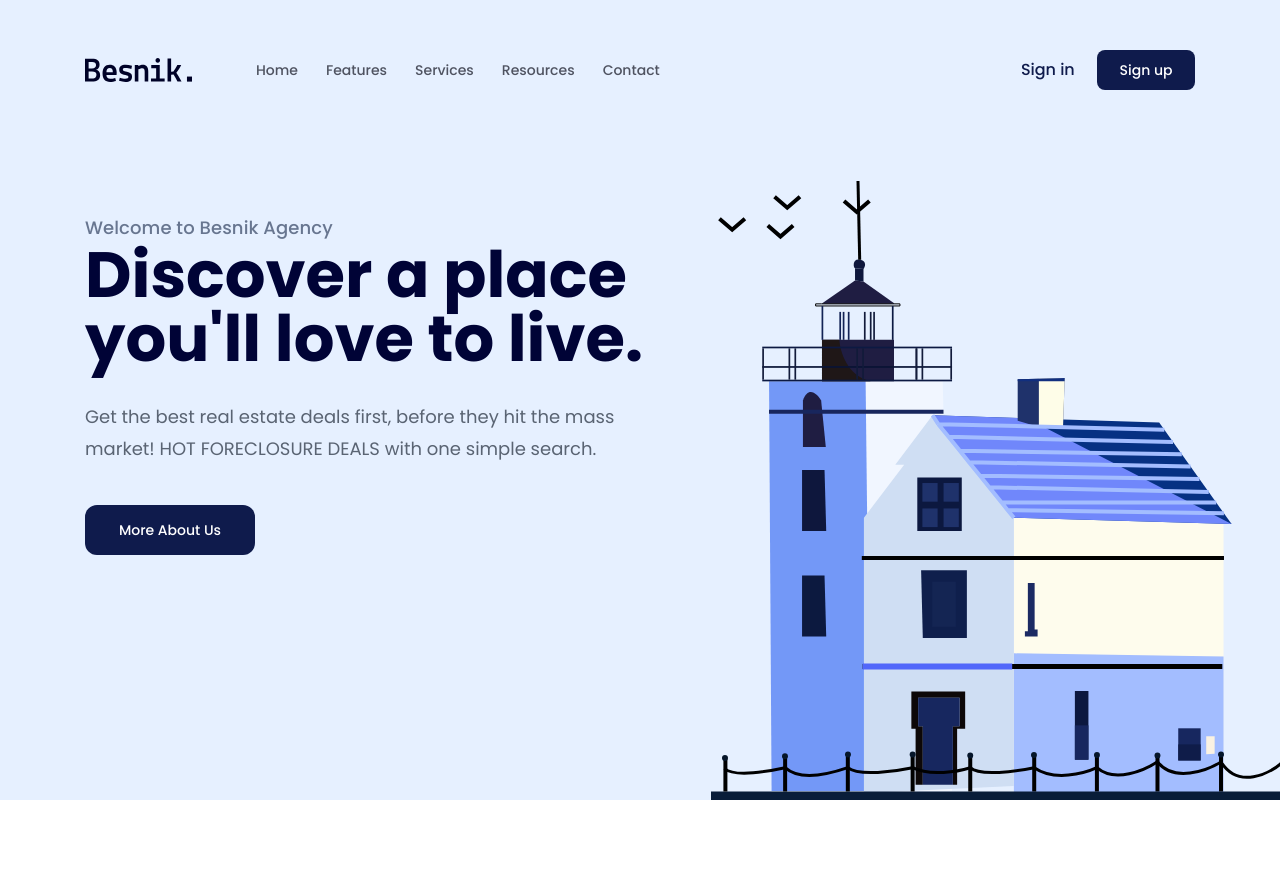
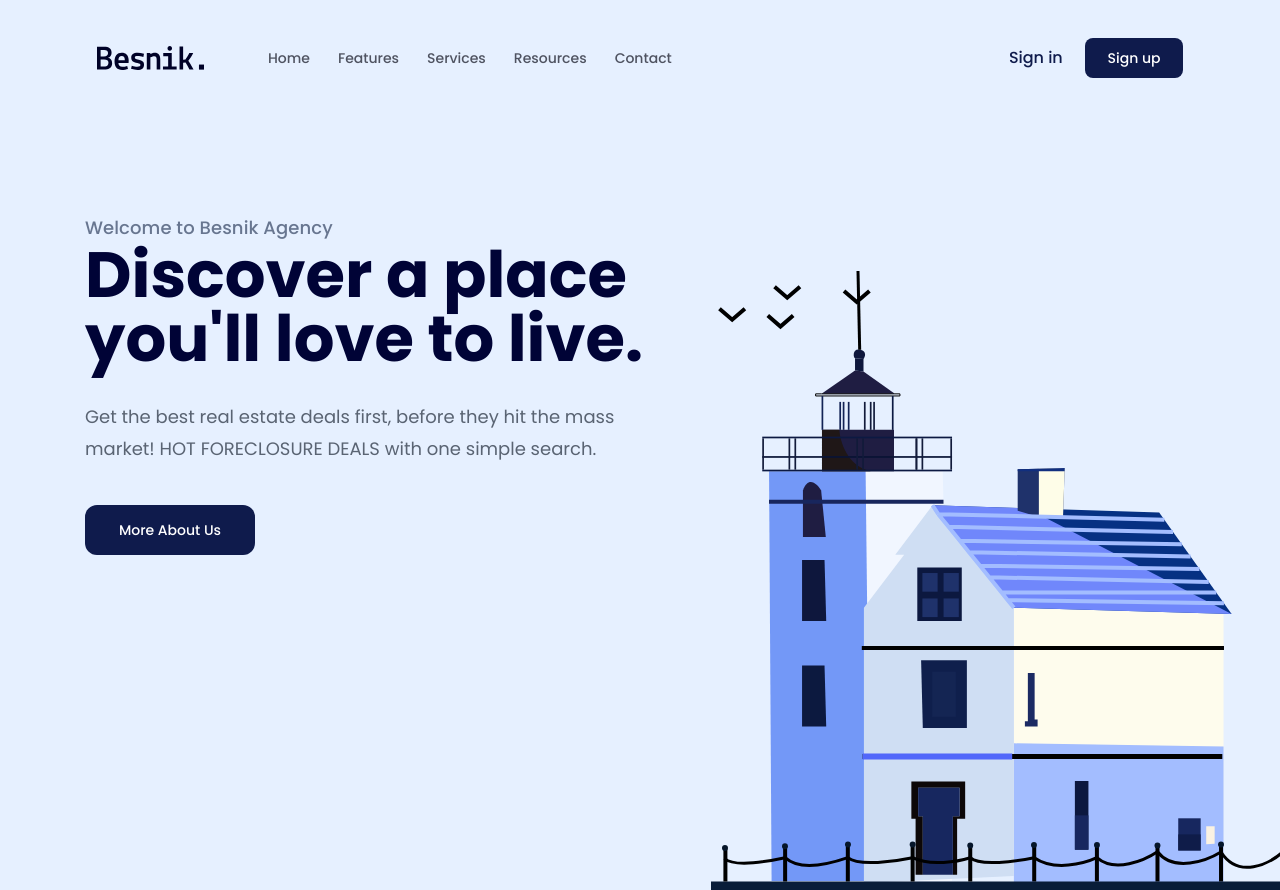
Before and after one commit to ducbaotaplaptrinh/duan-htmlcss-01, a plain HTML site: page index.html in a window 1280 px wide. Shown: the top 890 px of the page. Drawn offline with Linux system fonts and the light colour scheme.

Commit message:
cai thien headre

```diff
--- a/assets/css/styles.css
+++ b/assets/css/styles.css
@@ -46,16 +46,26 @@ a {
     -webkit-box-orient: vertical;
     overflow: hidden;
 }
+
 /*=========== header ===========*/
-.header {
+.fixheader {
+    background: #e6f0ff;
+    padding-top: 26px;
+    position: sticky;
+    top: -26px;
+    z-index: 1;
+}
+.hero-wrap {
+    display: flex;
     position: relative;
+    flex-direction: column;
     background: #e6f0ff;
     height: 100vh;
 }
 .navbar {
     display: flex;
     align-items: center;
-    padding-top: 50px;
+    padding: 12px;
 }
 .navbar ul {
     display: flex;
@@ -88,7 +98,7 @@ a {
     border-radius: 8px;
 }
 .hero {
-    margin-top: 130px;
+    padding-top: 130px;
 }
 .hero .sub-title {
     color: #687690;
@@ -443,8 +453,7 @@ a {
     font-weight: 500;
 }
 /* ============Subcription=================== */
-.subcription {
-}
+
 .subcription .body {
     margin-top: 90px;
     position: relative;
@@ -476,7 +485,7 @@ a {
     font-size: 1.3rem;
     font-weight: 500;
     width: 151px;
-    hight: 50px;
+    height: 50px;
     background: #fff;
 }
 .subcription .info {
--- a/index.html
+++ b/index.html
@@ -16,8 +16,7 @@
     </head>
     <body>
         <main >
-            <!-- header -->
-            <header class="header">
+            <header class="fixheader">
                 <div class="content">
                     <nav class="navbar">
                         <!-- logo -->
@@ -36,6 +35,11 @@
                             <a href="#!" class="btn action-btn">Sign up</a>
                         </div>
                     </nav>
+                </div>
+            </header>
+            <!-- hero -->
+            <div class="hero-wrap">
+                <div class="content">
                     <div class="hero">
                         <div class="info">
                             <p class="sub-title">Welcome to Besnik Agency</p>
@@ -58,7 +62,7 @@
                         />
                     </div>
                 </div>
-            </header>
+            </div>
             <div class="cilient">
                 <div class="content">
                     <div class="row">
```
